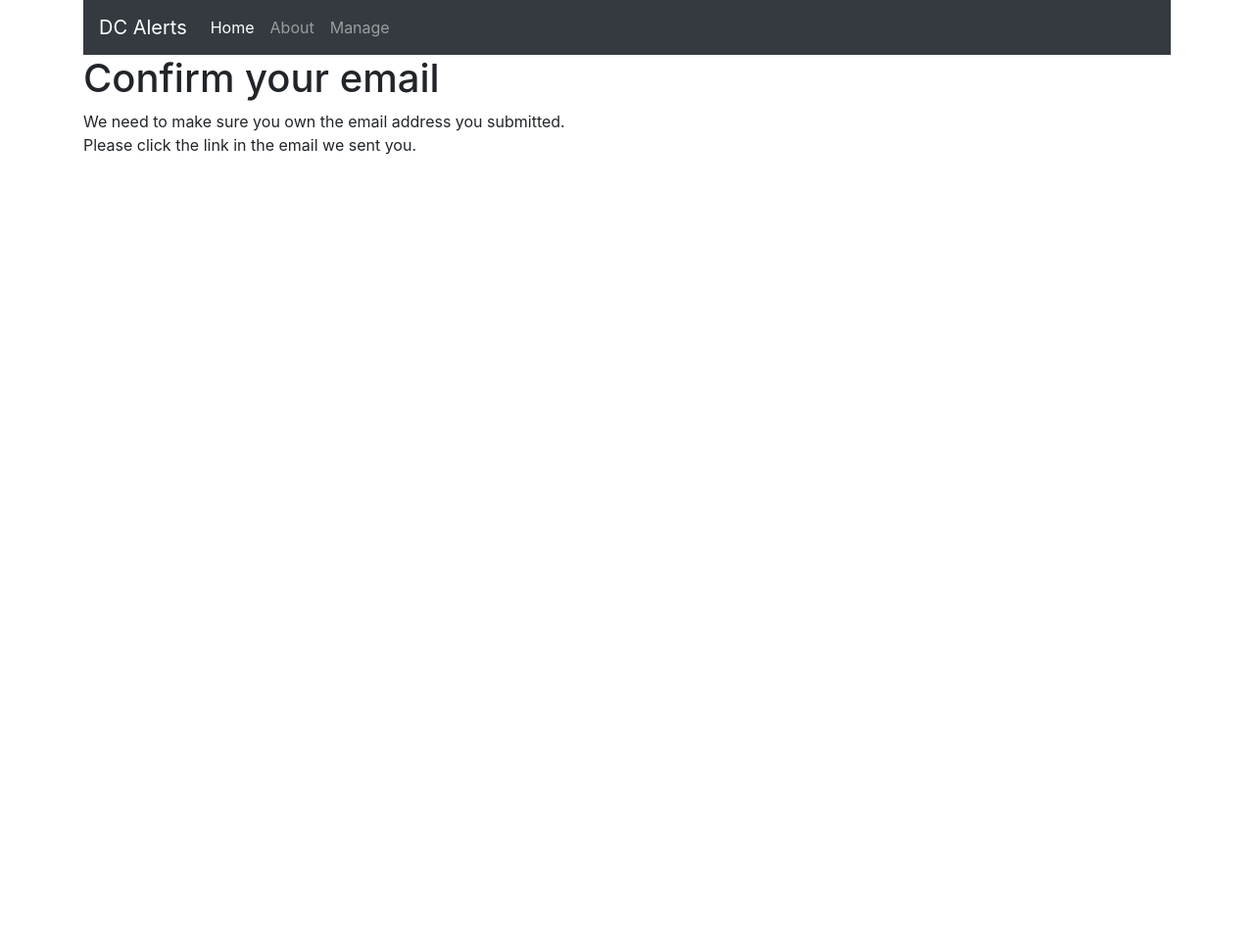
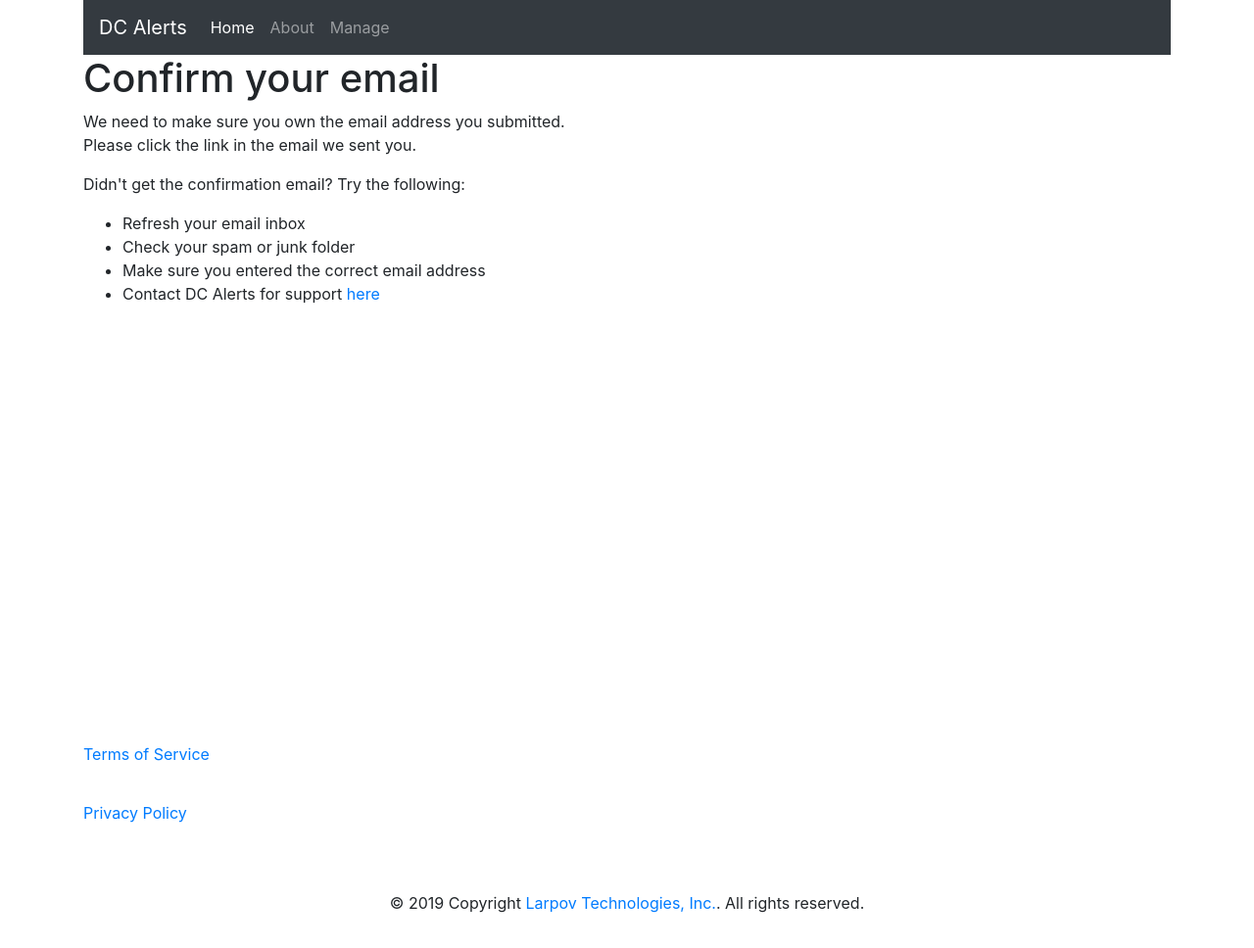
Before and after one commit to ralphqq/dc-alerts-service, a Django app: page /signup/confirm_email/ in a window 1280 px wide. Shown: the whole page at 98% size. Before the commit the page ends 158 px from the top, so only its background shows below. Run offline with Django 3.2, Linux system fonts and the light colour scheme; some libraries are stand-ins or nearby versions.

Commit message:
Added page footer, edited copy, and included custom.css file

```diff
--- /dev/null
+++ b/homepage/static/css/custom.css
@@ -0,0 +1,18 @@
+/* Sticky footer styles */
+
+html {
+    position: relative;
+    min-height: 100%;
+}
+
+body {
+    margin-bottom: 60px;
+}
+
+.stickyfooter {
+    position: absolute;
+    bottom: 0;
+    width: 100%;
+    height: 60px;
+    line-height: 60px;
+}
--- a/homepage/templates/base.html
+++ b/homepage/templates/base.html
@@ -1,5 +1,7 @@
 <!doctype html>
 <html lang="en">
+{% load static %}
+
   <head>
     <meta charset="utf-8">
     <meta http-equiv="X-UA-Compatible" content="IE=edge">
@@ -9,12 +11,15 @@
 
     {% block page_styles %}
     <link rel="stylesheet" href="https://maxcdn.bootstrapcdn.com/bootstrap/4.0.0/css/bootstrap.min.css" integrity="sha384-Gn5384xqQ1aoWXA+058RXPxPg6fy4IWvTNh0E263XmFcJlSAwiGgFAW/dAiS6JXm" crossorigin="anonymous">
+    <link rel="stylesheet" type="text/css" href="{% static 'css/custom.css' %}">
     {% endblock %}
   </head>
 
   <body>
+    <div class="wrap">
+      <header class="header">
+        <div class="container">
           {% block page_navbar %}
-    <div class="container">
           <nav class="navbar navbar-expand-md bg-dark navbar-dark">
             <a class="navbar-brand" href="#">DC Alerts</a>
 
@@ -36,12 +41,40 @@
               </ul>
             </div>
           </nav>
+          {% endblock %}
         </div>
-    {% endblock %}
+      </header>
 
       <!-- Main page content -->
+      <div class="content">
+        <main class="main-content" role="main">
+          <section class="main-section">
             <div class="container">
               {% block page_content %}{% endblock %}
+            </div>
+          </section>
+        </main>
+      </div>
+
+      <div class="stickyfooter">
+        <footer class="page-footer font-small blue">
+          <div class="container text-center text-md-left">
+            <div class="row">
+              <div class="col-md-12">
+                {% block page_footer_links %}
+                <ul class="list-inline">
+                  <li><a href="#">Terms of Service</a></li>
+                  <li><a href="#">Privacy Policy</a></li>
+                </ul>
+                {% endblock %}
+              </div>
+            </div>
+          </div>
+          <div class="footer-copyright text-center py-3">
+            © 2019 Copyright <a href="#">Larpov Technologies, Inc.</a>. All rights reserved.
+          </div>
+        </footer>
+      </div>
     </div>
 
     {% block page_scripts %}
--- a/subscribers/templates/subscribers/confirm_email.html
+++ b/subscribers/templates/subscribers/confirm_email.html
@@ -7,6 +7,13 @@
   <div class="col-md-6">
     <h1>Confirm your email</h1>
     <p>We need to make sure you own the email address you submitted. Please click the link in the email we sent you.</p>
+    <p>Didn't get the confirmation email? Try the following:</p>
+    <ul>
+      <li>Refresh your email inbox</li>
+      <li>Check your spam or junk folder</li>
+      <li>Make sure you entered the correct email address</li>
+      <li>Contact DC Alerts for support <a href="#">here</a></li>
+    </ul>
   </div>
 </div>
 {% endblock %}
```
Also changed, not shown: homepage/templates/homepage/index.html (+6 -2 lines). Lines whose indentation alone changed are shown as unchanged.
